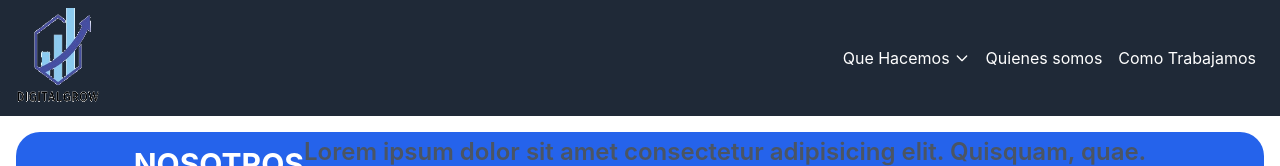
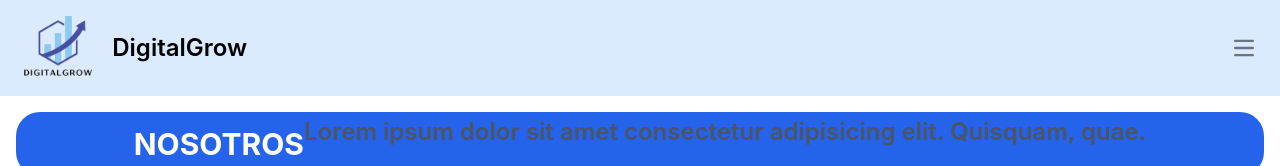
Before and after one commit to Marcohau2O/Agencia-Marketing, a React (Create React App) app in the folder agencia-marketing/: page /somos in a window 1280 px wide. Shown: the top 166 px of the page. Built offline with nearby package versions, Linux system fonts and the light colour scheme.

Commit message:
toques finales

```diff
--- a/agencia-marketing/src/components/Navbar.jsx
+++ b/agencia-marketing/src/components/Navbar.jsx
@@ -1,112 +1,115 @@
 import React, { useState } from 'react';
-import logo from '../img/Logo_transparent.png';
-import BurgerButton from './BurgerButton';
+import Logo from "../img/Logo_transparent.png";
 
 function Navbar() {
-    const [clicked, setClicked] = useState(false);
-    const [dropdownOpen, setDropdownOpen] = useState(false);
+    const [isMenuOpen, setIsMenuOpen] = useState(false);
+    const [isSubmenuOpen, setIsSubmenuOpen] = useState(false);
+    const [isSubmenu2Open, setIsSubmenu2Open] = useState(false);
 
-    const handleClick = () => {
-        setClicked(!clicked);
-    };
-
-    const toggleDropdown = () => {
-        setDropdownOpen(!dropdownOpen);
+    // Toggle menu visibility
+    const toggleMenu = () => {
+        setIsMenuOpen(!isMenuOpen);
     };
 
     return (
-        <nav className="p-2 bg-gray-800 flex items-center justify-between relative">
-            <h2 className="text-white font-light">
-                <span className="font-bold"><a href="/">
-                <img src={logo} alt="" className="h-[100px] w-[100px]" />
+        <nav className="border-blue-300 bg-blue-100 dark:bg-blue-900 dark:border-blue-800">
+            <div className="max-w-screen-xl flex flex-wrap items-center justify-between mx-auto p-4">
+                <a href="/" className="flex items-center space-x-3 rtl:space-x-reverse">
+                    <img src= {Logo} className="h-16" alt="DigitalGrow Logo" />
+                    <span className="self-center text-2xl font-semibold whitespace-nowrap dark:text-white">
+                        DigitalGrow
+                    </span>
                 </a>
-                </span>
-            </h2>
-
+                <button
+                    onClick={toggleMenu}
+                    type="button"
+                    className="inline-flex items-center justify-center p-2 w-10 h-10 text-sm text-gray-500 rounded-lg hover:bg-gray-100 focus:outline-none focus:ring-2 focus:ring-gray-200 dark:text-gray-400 dark:hover:bg-gray-700 dark:focus:ring-gray-600"
+                    aria-controls="navbar-hamburger"
+                    aria-expanded={isMenuOpen ? "true" : "false"}
+                >
+                    <span className="sr-only">Open main menu</span>
+                    <svg
+                        className="w-5 h-5"
+                        aria-hidden="true"
+                        xmlns="http://www.w3.org/2000/svg"
+                        fill="none"
+                        viewBox="0 0 17 14"
+                    >
+                        <path
+                            stroke="currentColor"
+                            strokeLinecap="round"
+                            strokeLinejoin="round"
+                            strokeWidth="2"
+                            d="M1 1h15M1 7h15M1 13h15"
+                        />
+                    </svg>
+                </button>
                 <div
-                className={`absolute top-[-700px] left-[-2000px] right-0 transition-all duration-500 ease-in-out text-center
-                ${clicked ? 'top-1/3 left-0 right-0 w-full block' : ''} md:static md:flex md:items-center md:w-auto`}
+                    className={`w-full ${isMenuOpen ? "block" : "hidden"}`}
+                    id="navbar-hamburger"
                 >
-
-                {/* Catálogo Dropdown */}
-                <div className="relative inline-block">
-                    <button
-                        onClick={toggleDropdown}
-                        className="flex items-center text-white text-2xl md:text-base md:mr-4 mb-4 md:mb-0"
+                    <ul className="flex flex-col font-medium mt-4 rounded-lg bg-transparent dark:bg-transparent shadow-lg items-center">
+                        <li className="relative w-full text-center">
+                            <a
+                                href="#"
+                                className="block py-2 px-3 text-white hover:bg-blue-700 rounded dark:hover:text-white"
+                                onClick={() => setIsSubmenuOpen(!isSubmenuOpen)}
                             >
                                 Que Hacemos
-                        <svg
-                            className={`ml-1 w-4 h-4 transition-transform duration-300 ${dropdownOpen ? 'transform rotate-180' : ''
-                                }`}
-                            fill="none"
-                            stroke="currentColor"
-                            viewBox="0 0 24 24"
-                            xmlns="http://www.w3.org/2000/svg"
+                            </a>
+                            {isSubmenuOpen && (
+                                <ul className="flex flex-col items-center text-white hover:bg-blue-700 rounded dark:hover:text-white">
+                                    <li className="text-center w-full">
+                                        <a
+                                            href="#"
+                                            className="block py-2 px-3 md:dark:hover:text-black dark:hover:bg-white dark:hover:text-black"
+                                            onClick={() => setIsSubmenu2Open(!isSubmenu2Open)}
                                         >
-                            <path strokeLinecap="round" strokeLinejoin="round" strokeWidth="2" d="M19 9l-7 7-7-7"></path>
-                        </svg>
-                    </button>
-                    {dropdownOpen && (
-                        <ul className="absolute bg-gray-700 text-white w-48 mt-2 rounded shadow-lg">
+                                            Marketing
+                                        </a>
+                                        {isSubmenu2Open && (
+                                            <ul className="flex flex-col items-center w-full">
                                                 <li>
                                                     <a
-                                    onClick={handleClick}
                                                         href="/disenoweb"
-                                    className="block px-4 py-2 hover:bg-gray-600"
+                                                        className="block py-2 px-3 md:dark:hover:text-black dark:hover:bg-white dark:hover:text-black"
                                                     >
                                                         Diseño Web
                                                     </a>
                                                 </li>
                                                 <li>
                                                     <a
-                                    onClick={handleClick}
                                                         href="/redssociales"
-                                    className="block px-4 py-2 hover:bg-gray-600"
+                                                        className="block py-2 px-3 md:dark:hover:text-black dark:hover:bg-white dark:hover:text-black"
                                                     >
                                                         Redes Sociales
                                                     </a>
                                                 </li>
-                            <li>
-                                <hr className="border-gray-600" />
+                                            </ul>
+                                        )}
+                                    </li>
+                                </ul>
+                            )}
+                        </li>
+                        <li className="w-full text-center">
                             <a
-                                    onClick={handleClick}
-                                    href="#"
-                                    className="block px-4 py-2 hover:bg-gray-600"
+                                href="/somos"
+                                className="block py-2 px-3 text-white hover:bg-blue-700 rounded dark:hover:text-white"
                             >
-                                    Marketing
+                                Quiénes Somos
                             </a>
                         </li>
-
-                        </ul>
-                    )}
-                </div>
-
+                        <li className="w-full text-center">
                             <a
-                    onClick={handleClick}
-                    href="/somos"
-                    className="block text-white text-2xl md:text-base md:inline md:mr-4 mb-4 md:mb-0"
-                >
-                    Quienes somos
-                </a>
-                <a
-                    onClick={handleClick}
                                 href="/trabajamos"
-                    className="block text-white text-2xl md:text-base md:inline md:mr-4"
+                                className="block py-2 px-3 text-white hover:bg-blue-700 rounded dark:hover:text-white"
                             >
                                 Como Trabajamos
                             </a>
-
+                        </li>
+                    </ul>
                 </div>
-
-            <div className="md:hidden">
-                <BurgerButton clicked={clicked} handleClick={handleClick} />
             </div>
-
-            <div
-                className={`bg-gray-900 absolute top-[-1000px] left-[-1000px] w-full h-full transition-all duration-600 ease-in-out
-                ${clicked ? 'top-0 left-0 rounded-br-[50%]' : ''}`}
-                style={{ zIndex: -1 }}
-            ></div>
         </nav>
     );
 }
--- a/agencia-marketing/src/components/finalfooter.jsx
+++ b/agencia-marketing/src/components/finalfooter.jsx
@@ -10,7 +10,7 @@ function Finalfooter() {
             <div className="container mx-auto flex justify-between items-center">
                 {/* Imagen a la izquierda */}
                 <div className="flex-shrink-0">
-                    <img src={logo} alt="Logo" className="h-16 " />
+                    <img src={logo} alt="Logo" className="h-16" />
                     <span className="text-md font-bold">DigitalGrow</span>
                 </div>
 
--- a/agencia-marketing/src/pages/Diseñoweb.jsx
+++ b/agencia-marketing/src/pages/Diseñoweb.jsx
@@ -16,7 +16,7 @@ function Diseñoweb() {
   return (
     <>
       <Navbar />
-      <main className="container mx-auto px-4">
+      <main className="container mx-auto px-4 flex-grow">
         {/* Header */}
         <header className="bg-blue-600 h-16 flex items-center justify-center my-4 rounded-3xl">
           <h1 className="text-3xl font-bold uppercase text-center text-white">Diseño Web</h1>
```
Lines whose indentation alone changed are shown as unchanged.
